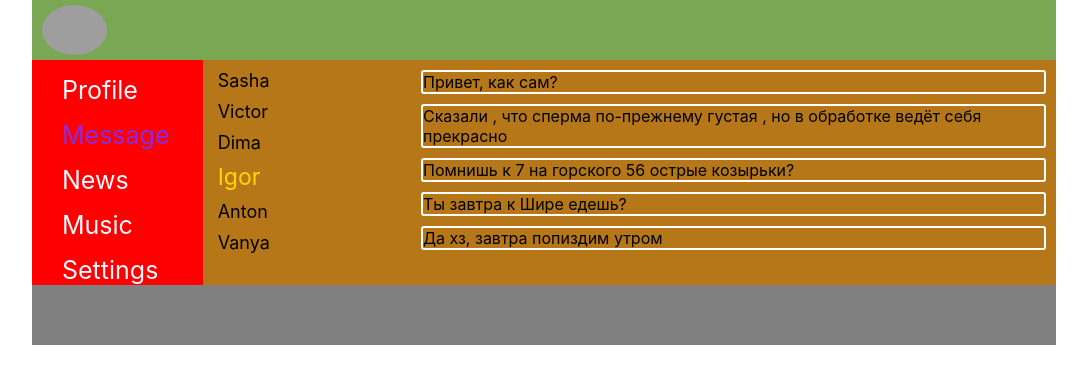
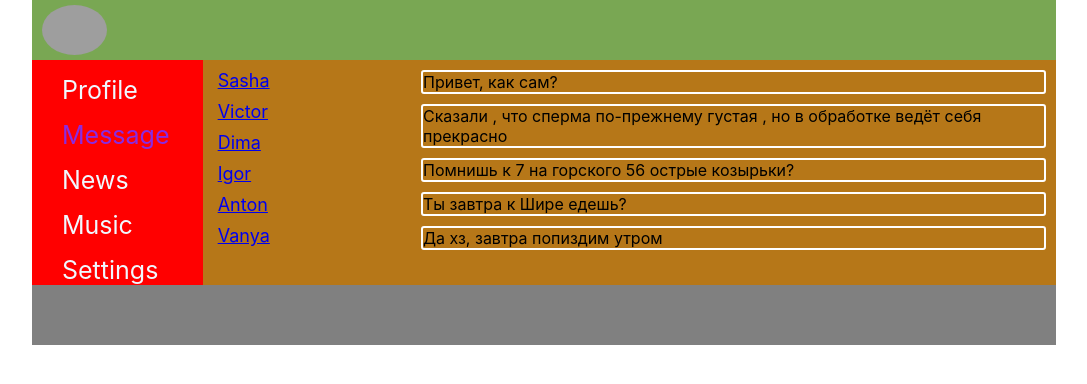
Before and after one commit to EvgeniyCvirko/it-incubator-social-network, a React (Create React App) app: page /Dialogs in a window 1280 px wide. Shown: the top 384 px of the page, without its empty margins (96-1183 px from the left). Built offline with nearby package versions, Linux system fonts and the light colour scheme; grey boxes are pictures that could not be loaded.

Commit message:
change Dialogs

```diff
--- a/src/components/Dialogs/Dialogs.module.css
+++ b/src/components/Dialogs/Dialogs.module.css
@@ -1,27 +1,31 @@
-.dialogs{
-display: grid;
+.dialogs {
+    display: grid;
     -ms-grid-columns: 3fr 9fr;
     grid-template-columns: 3fr 9fr;
 }
-.dialogsItem{
 
-
-}
-.dialog {
+.dialogsItem {
     margin: 10px 10px 0px 15px;
     font-size: 18px;
 }
 
-.dialogsItem .active{
+.dialog:active {
+    color: gold;
+
+}
+
+.dialogsItem .active {
     color: gold;
     margin: 10px 10px 0px 15px;
     font-size: 23px;
 }
-.messages{
+
+.messages {
 
 }
-.message{
+
+.message {
     margin: 10px 10px 0px 5px;
-border: 2px solid white;
+    border: 2px solid white;
     border-radius: 3px;
 }
--- a/src/components/Dialogs/Dialogs.tsx
+++ b/src/components/Dialogs/Dialogs.tsx
@@ -1,22 +1,47 @@
+import {NavLink} from 'react-router-dom'
 import c from './Dialogs.module.css'
 
-export const Dialogs = () =>{
-    return(
+type PropsType = {
+    name: string,
+    id: number,
+}
+const DialogsItem = (props: PropsType) => {
+    let path = '/dialogs/' + props.id
+    return (
+        <div className={c.dialogsItem}>
+            <NavLink to={path} className={c.dialog}>{props.name}</NavLink>
+        </div>
+    )
+}
+type MessagePropsType = {
+    text: string,
+}
+
+const Message = (props: MessagePropsType) => {
+    return (
+        <div className={c.messages}>
+            <p className={c.message}>{props.text}</p>
+        </div>
+    )
+}
+
+
+export const Dialogs = () => {
+    return (
         <div className={c.dialogs}>
-            <div className={c.dialogsItem}>
-                <div className={c.dialog}>Sasha</div>
-                <div className={c.dialog}>Victor</div>
-                <div className={c.dialog}>Dima</div>
-                <div className={c.dialog + " " + c.active}>Igor</div>
-                <div className={c.dialog}>Anton</div>
-                <div className={c.dialog} >Vanya</div>
+            <div><DialogsItem name='Sasha' id={1}/>
+                <DialogsItem name='Victor' id={2}/>
+                <DialogsItem name='Dima' id={3}/>
+                <DialogsItem name='Igor' id={4}/>
+                <DialogsItem name='Anton' id={5}/>
+                <DialogsItem name='Vanya' id={6}/>
             </div>
             <div className={c.messages}>
-                <div className={c.message}>Привет, как сам?</div>
-                <div className={c.message}>Сказали , что сперма по-прежнему густая , но в обработке ведёт себя прекрасно</div>
-                <div className={c.message}>Помнишь к 7 на горского 56 острые козырьки?</div>
-                <div className={c.message}>Ты завтра к Шире едешь?</div>
-                <div className={c.message}>Да хз, завтра попиздим утром</div>
+                <Message text='Привет, как сам?'/>
+                <Message text='Сказали , что сперма по-прежнему густая , но в обработке ведёт себя прекрасно'/>
+                <Message text='Помнишь к 7 на горского 56 острые козырьки?'/>
+                <Message text='Ты завтра к Шире едешь?'/>
+                <Message text='Да хз, завтра попиздим утром'/>
             </div>
         </div>
     )
--- a/src/components/Nav/Nav.tsx
+++ b/src/components/Nav/Nav.tsx
@@ -2,6 +2,9 @@ import React from 'react';
 import b from './Nav.module.css';
 import {Item} from "./Item/Item";
 import {NavLink} from "react-router-dom";
+
+
+
 
 
 export const Nav = () =>{
```
